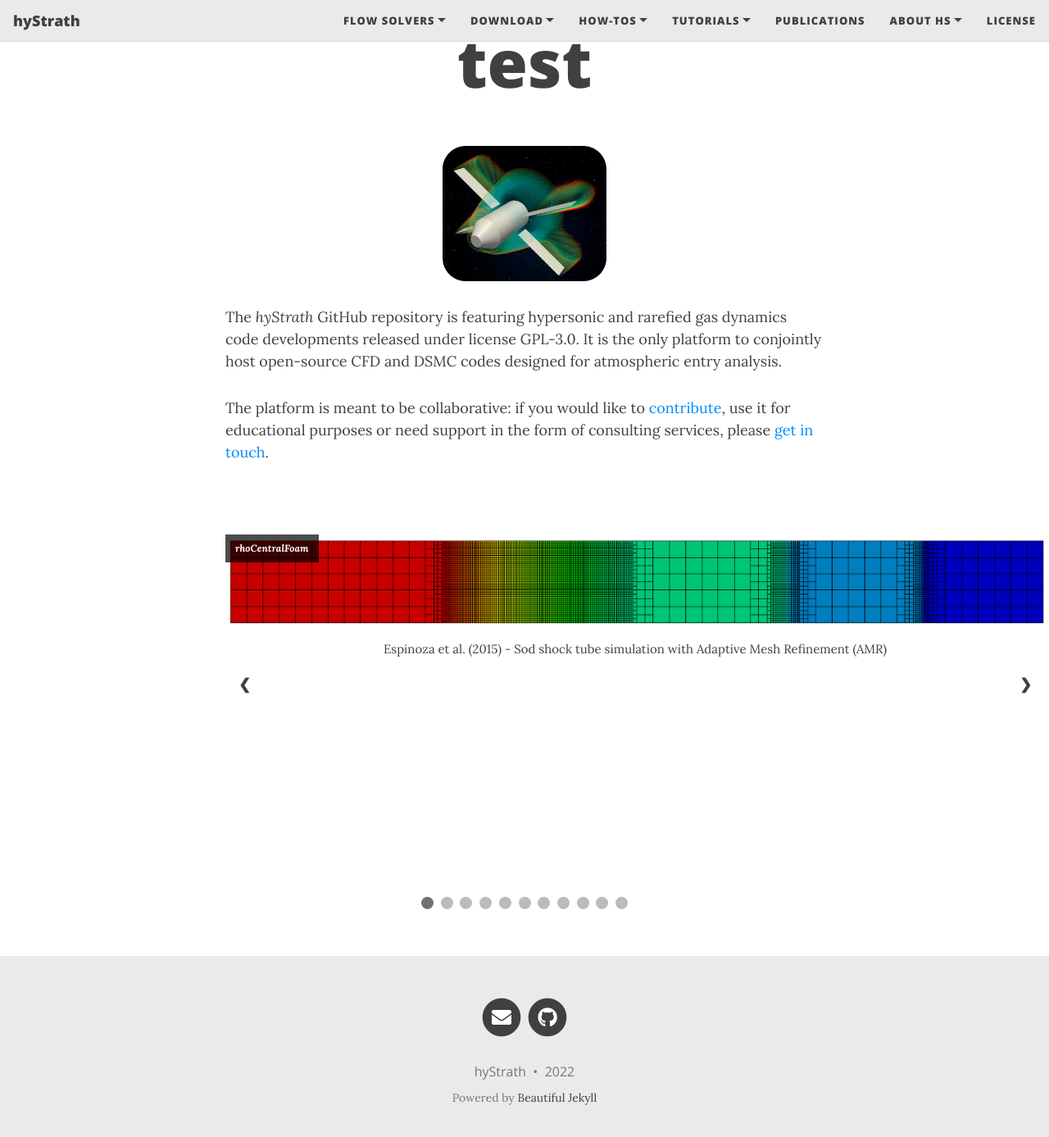
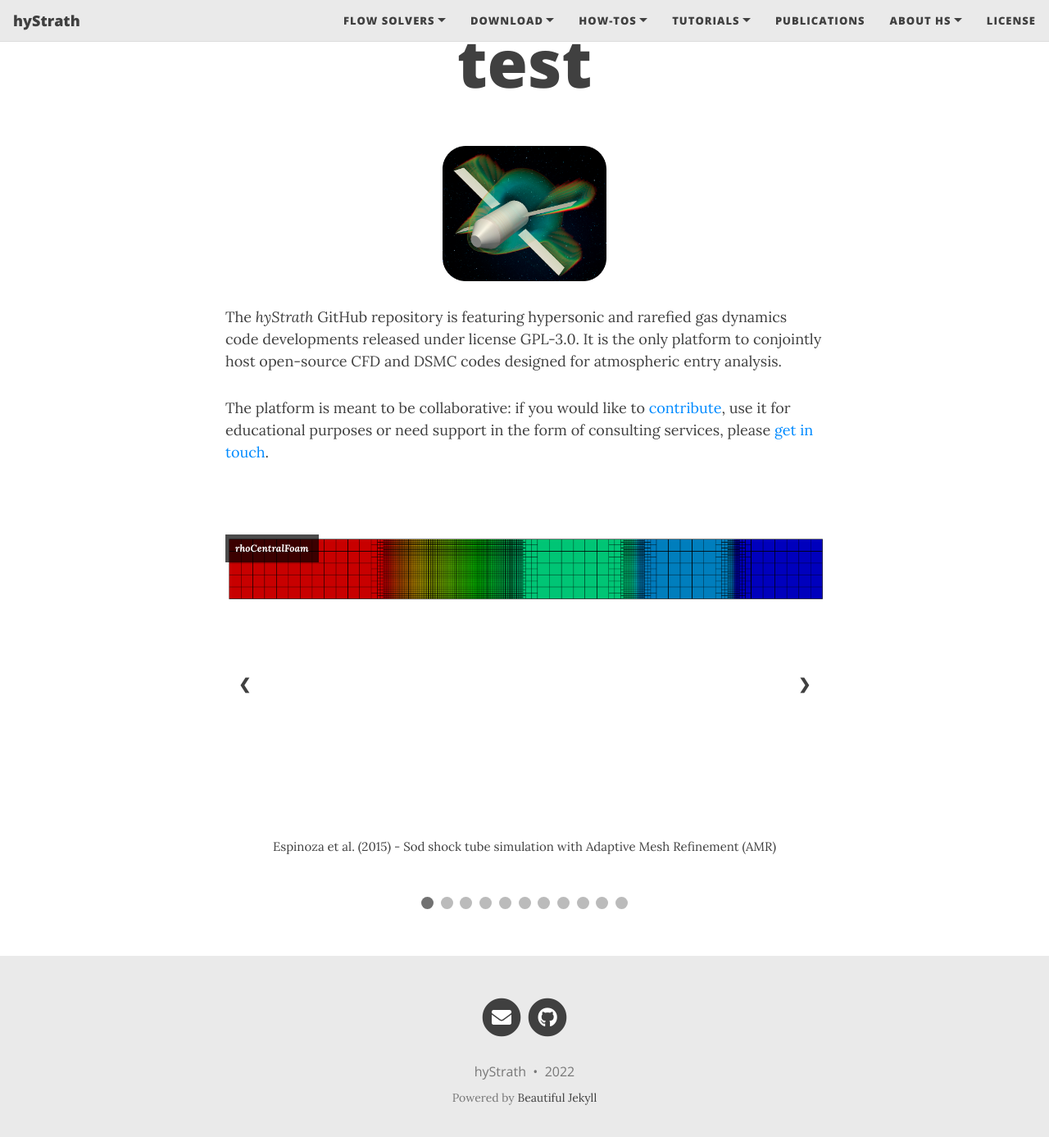
Before and after one commit to hystrath/hystrath.github.io, a Jekyll site: the page built from test2.md, in a window 1280 px wide and 1400 px high, scrolled down 75 px. Shown: the top 1387 px of the window at 82% size. Built offline with Jekyll 4.4.1, drawn with Linux system fonts in a browser that asks for light colours; nearby versions of some CDN libraries.

Commit message:
Editing pages

```diff
--- a/_includes/head.html
+++ b/_includes/head.html
@@ -282,7 +282,6 @@
   /* Slideshow container */
   .slideshow-container {
     max-width: 1000px;
-    width: 1000px;
     height: 350px;
     position: relative;
     margin: auto;
@@ -294,7 +293,7 @@
   /* Hide the images by default */
   .hyStrathSlides {
     display: flex;
-    position: absolute;
+<!--    position: absolute;-->
     text-align: center;
     align-items: center;
   }
--- a/test2.md
+++ b/test2.md
@@ -24,7 +24,7 @@ The platform is meant to be collaborative: if you would like to <a href="https:/
   <!-- Full-width images with number and caption text -->
   <div class="hyStrathSlides">
     <div class="solvernametext">rhoCentralFoam</div>
-    <img src="/docs/img/gallery/Espinoza15-SodShockTube.png" style="width:100%; vertical-align:middle">
+    <img src="/docs/img/gallery/Espinoza15-SodShockTube.png" style="width:100%">
     <div class="text">Espinoza et al. (2015) - Sod shock tube simulation with Adaptive Mesh Refinement (AMR)</div>
   </div>
 
```
